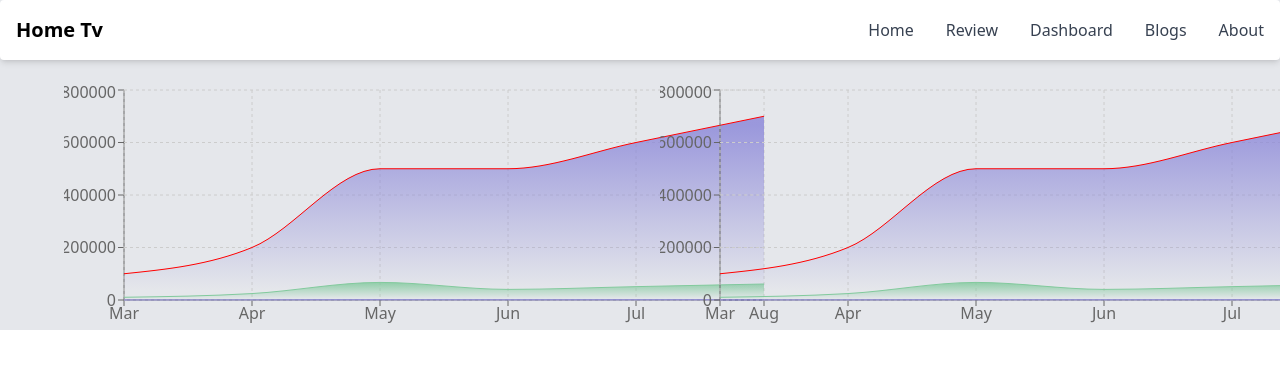
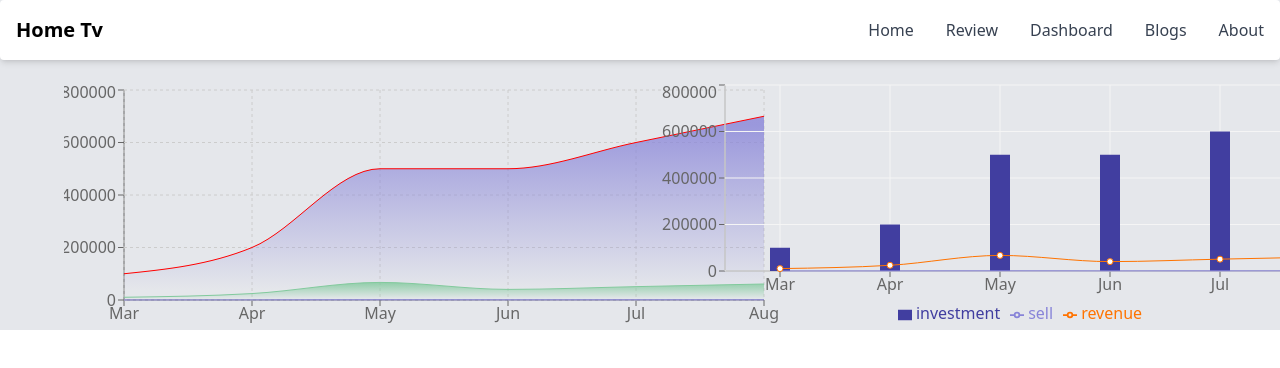
Before and after one commit to kamrandev-rubel/home-tv, a React (Create React App) app: page /dashboard in a window 1280 px wide. Shown: the top 368 px of the page. Built offline with nearby package versions, Linux system fonts and the light colour scheme.

Commit message:
added rechart2

```diff
--- a/src/components/Dashboard/Dashboard.js
+++ b/src/components/Dashboard/Dashboard.js
@@ -1,16 +1,58 @@
-import React from 'react';
+import React, { createContext } from 'react';
 import Recharts1 from '../Recharts/Recharts1';
+import Recharts2 from '../Recharts/Recharts2';
 
+export const  ChartsContext = createContext('')
 const Dashboard = () => {
+    const data = [
+        {
+            "month": "Mar",
+            "investment": 100000,
+            "sell": 241,
+            "revenue": 10401
+        },
+        {
+            "month": "Apr",
+            "investment": 200000,
+            "sell": 423,
+            "revenue": 24500
+        },
+        {
+            "month": "May",
+            "investment": 500000,
+            "sell": 726,
+            "revenue": 67010
+        },
+        {
+            "month": "Jun",
+            "investment": 500000,
+            "sell": 529,
+            "revenue": 40405
+        },
+        {
+            "month": "Jul",
+            "investment": 600000,
+            "sell": 601,
+            "revenue": 50900
+        },
+        {
+            "month": "Aug",
+            "investment": 700000,
+            "sell": 670,
+            "revenue": 61000
+        }
+    ]
     return (
+        <ChartsContext.Provider value={data} >
             <div className='grid grid-cols-2 gap-10 w-[90%] mx-auto mt-5'>
                 <div>
                     <Recharts1 />
                 </div>
                 <div>
-                <Recharts1 />
+                    <Recharts2/>
                 </div>
             </div>
+        </ChartsContext.Provider>
     );
 };
 
--- a/src/components/Recharts/Recharts1.js
+++ b/src/components/Recharts/Recharts1.js
@@ -1,46 +1,10 @@
-import React from 'react';
+import React, { useContext } from 'react';
 import { Area, AreaChart, CartesianGrid, Tooltip, XAxis, YAxis } from 'recharts';
+import { ChartsContext } from '../Dashboard/Dashboard';
 
 
 const Recharts1 = () => {
-    const data =  [
-        {
-            "month": "Mar",
-            "investment": 100000,
-            "sell": 241,
-            "revenue": 10401
-        },
-        {
-            "month": "Apr",
-            "investment": 200000,
-            "sell": 423,
-            "revenue": 24500
-        },
-        {
-            "month": "May",
-            "investment": 500000,
-            "sell": 726,
-            "revenue": 67010
-        },
-        {
-            "month": "Jun",
-            "investment": 500000,
-            "sell": 529,
-            "revenue": 40405
-        },
-        {
-            "month": "Jul",
-            "investment": 600000,
-            "sell": 601,
-            "revenue": 50900
-        },
-        {
-            "month": "Aug",
-            "investment": 700000,
-            "sell": 670,
-            "revenue": 61000
-        }
-    ]
+    const data = useContext(ChartsContext)
     return (
         <AreaChart width={730} height={250} data={data}
             margin={{ top: 10, right: 30, left: 0, bottom: 0 }}>
--- /dev/null
+++ b/src/components/Recharts/Recharts2.js
@@ -0,0 +1,21 @@
+import React, { useContext } from 'react';
+import { Area, Bar, CartesianGrid, ComposedChart, Legend, Line, Tooltip, XAxis, YAxis } from 'recharts';
+import { ChartsContext } from '../Dashboard/Dashboard';
+
+const Recharts2 = () => {
+const data = useContext(ChartsContext)
+    return (
+        <ComposedChart width={730} height={250} data={data}>
+            <XAxis dataKey="month" />
+            <YAxis />
+            <Tooltip />
+            <Legend />
+            <CartesianGrid stroke="#f5f5f5" />
+            <Bar dataKey="investment" barSize={20} fill="#413ea0" />
+            <Area type="monotone" dataKey="sell" fill="#8884d8" stroke="#8884d8" />
+            <Line type="monotone" dataKey="revenue" stroke="#ff7300" />
+        </ComposedChart>
+    );
+};
+
+export default Recharts2;
```
Lines whose indentation alone changed are shown as unchanged.
